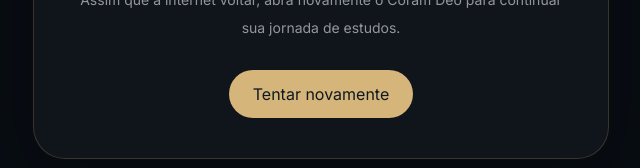
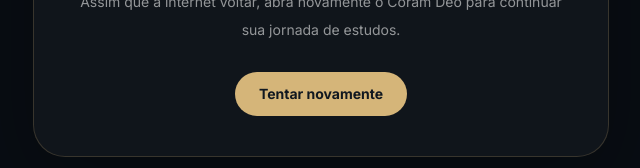
Before and after one commit to miikaestefani6-eng/CoramDeo, a Next.js app: page /offline in a window 1280 px wide. Shown: the part 432-600 px from the top of the page, without its empty margins (319-959 px from the left). Built offline with nearby package versions, Linux system fonts and the light colour scheme.

Commit message:
fix: make offline retry action functional

```diff
--- a/app/offline/page.tsx
+++ b/app/offline/page.tsx
@@ -1,3 +1,5 @@
+import Link from "next/link";
+
 export default function OfflinePage() {
   return (
     <main className="flex min-h-screen items-center justify-center bg-[#080D13] px-6 text-[#F8F2E8]">
@@ -6,7 +8,7 @@
         <p className="mt-6 text-[10px] font-bold uppercase tracking-[.25em] text-[#D5B579]">Coram Deo</p>
         <h1 className="mt-3 font-serif text-3xl font-semibold">Você está sem conexão.</h1>
         <p className="mt-4 text-sm leading-7 text-white/55">Assim que a internet voltar, abra novamente o Coram Deo para continuar sua jornada de estudos.</p>
-        <button onClick={undefined} className="mt-7 rounded-full bg-[#D5B579] px-6 py-3 text-sm font-bold text-[#111820]">Tentar novamente</button>
+        <Link href="/" className="mt-7 inline-flex rounded-full bg-[#D5B579] px-6 py-3 text-sm font-bold text-[#111820]">Tentar novamente</Link>
       </section>
     </main>
   );
```
